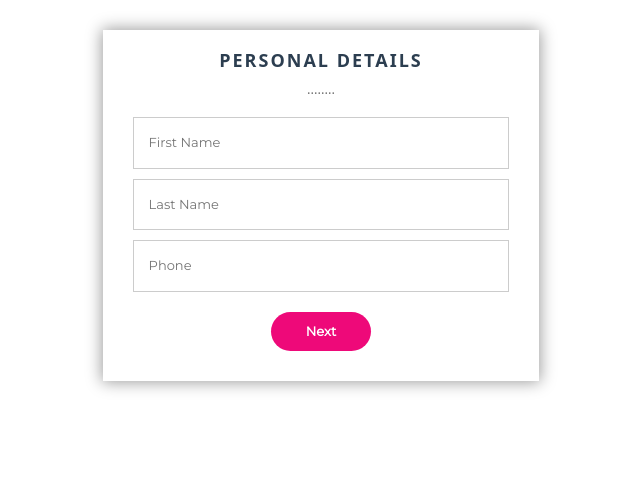
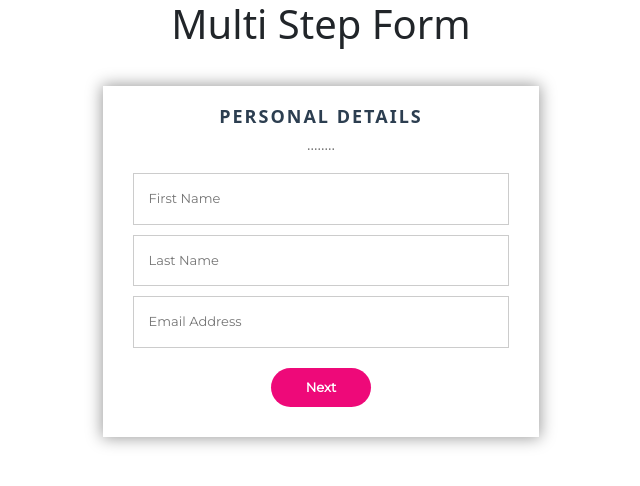
Before and after one commit to rajrachchh14/react-multi-step-form, a React (Create React App) app: page / in a window 1280 px wide. Shown: the top 486 px of the page, without its empty margins (319-959 px from the left). Built offline with nearby package versions, Linux system fonts and the light colour scheme.

Commit message:
2 files modified

```diff
--- a/src/App.js
+++ b/src/App.js
@@ -7,6 +7,7 @@ import Success from './Success';
 export default function App() {
   return (
     <>
+      <h1 className="text-center">Multi Step Form</h1>
       <UserForm />
     </>
   );
--- a/src/UserForm.js
+++ b/src/UserForm.js
@@ -14,7 +14,7 @@ export default function App() {
                 <h3 className="fs-subtitle">........</h3>
                 <input type="text" name="fname" placeholder="First Name" />
                 <input type="text" name="lname" placeholder="Last Name" />
-                <input type="text" name="phone" placeholder="Phone" />
+                <input type="text" name="email" placeholder="Email Address" />
                 <input
                   type="button"
                   name="next"
```
